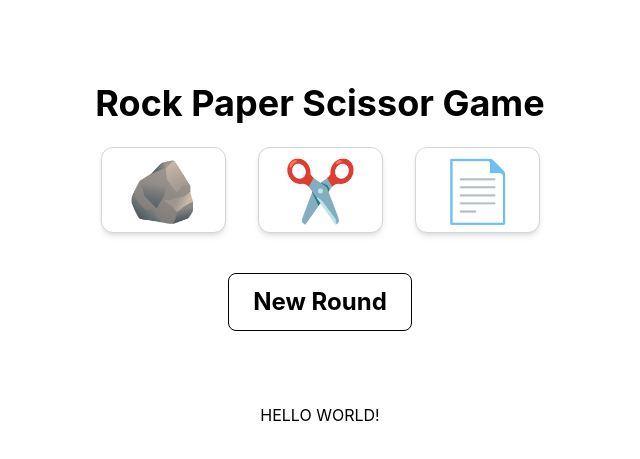
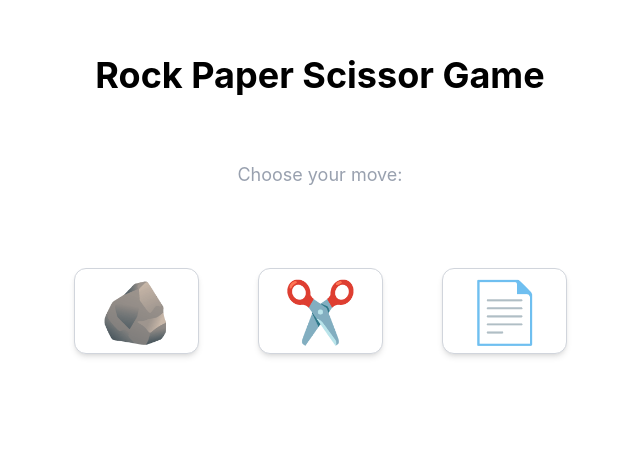
Before and after one commit to MarvinTran23/rock-paper-scissors, a React (Vite) app in the folder frontend/: page / in a window 1280 px wide. Shown: the part 145-604 px from the top of the page, without its empty margins (320-960 px from the left). Built offline with nearby package versions, Linux system fonts and the light colour scheme.

Commit message:
enhance game result display logic

```diff
--- a/frontend/src/App.tsx
+++ b/frontend/src/App.tsx
@@ -9,6 +9,8 @@ function App() {
   const [roundKey, setRoundKey] = useState(0);
   const [gameResult, setGameResult] = useState<any>(null);
 
+  let API_URL: string = `http://localhost:8080/api/play?choice=${picked}`;
+
   const isFinished = finalPick !== null;
 
   const onFinish = async () => {
@@ -17,7 +19,7 @@ function App() {
 
     try {
       const response = await fetch(
-        `http://localhost:8080/api/play?choice=${picked}`,
+        API_URL,
         {
           method: "GET",
         }
@@ -28,18 +30,18 @@ function App() {
       console.log("Backend response: ", data);
 
     } catch (error) {
-      console.log("Error calling backend: ", error);
+      console.log(error);
     }
 
-    console.log(`Zeit ist um! Picked: ${picked}`);
+    console.log(`Time is over! Picked: ${picked}`);
   }
 
-  const handlePick = (value: string) => {
+  const handlePick = (value: string): void => {
     setPicked(value);
     setIsRunning(true);
   };
 
-  const getResultText = () => {
+  const getResultText = (): string => {
     switch (gameResult?.result) {
       case "WIN":
         return "You Win!";
@@ -53,66 +55,109 @@ function App() {
   };
 
   return (
-    <div className="w-screen h-screen flex flex-col items-center justify-center gap-6">
+    <div className="
+      w-screen min-h-screen
+      flex flex-col items-center gap-6
+
+      justify-start
+      pt-10
+
+      sm:justify-center sm:pt-0
+    ">
       <h1 className="text-4xl font-bold text-black">
         Rock Paper Scissor Game
       </h1>
 
-      <div>
-        <ActionButton
-          text="🪨"
-          onClick={() => handlePick("rock")}
-          disabled={isFinished}
-        />
+      {/* Countdown */}
+      <div className="h-28 flex flex-col items-center justify-center text-center">
 
-        <ActionButton
-          text="✂️"
-          onClick={() => handlePick("scissor")}
-          disabled={isFinished}
-        />
-
-        <ActionButton
-          text="📄"
-          onClick={() => handlePick("paper")}
-          disabled={isFinished}
-        />
-      </div>
-
-      <div className={picked !== null ? "block" : "hidden"}>
+        {isRunning && !gameResult && (
           <Countdown
             key={roundKey}
             running={isRunning}
             seconds={3}
             onFinish={onFinish}
           />
+        )}
+
+        {!isRunning && gameResult && (
+          <div className="flex flex-col gap-1">
+            <h2 className="text-3xl font-bold">
+              {getResultText()}
+            </h2>
+
+            <div className="text-sm text-gray-500">
+              {gameResult.computer === "rock" && "Computer chose: 🪨"}
+              {gameResult.computer === "scissor" && "Computer chose: ✂️"}
+              {gameResult.computer === "paper" && "Computer chose: 📄"}
+              {!gameResult.computer && "❓"}
+            </div>
+          </div>
+        )}
+
+        {!isRunning && !gameResult && (
+          <div className="text-lg text-gray-400">
+            Choose your move:
+          </div>
+        )}
 
       </div>
+
+
+
+      {/* Actionbuttons */}
+      <div className="flex justify-center gap-10">
+        <div className="w-36 h-28 flex items-center justify-center">
+          <ActionButton
+            text="🪨"
+            onClick={() => handlePick("rock")}
+            disabled={isFinished}
+            selected={picked === "rock"}
+          />
+        </div>
+
+        <div className="w-36 h-28 flex items-center justify-center">
+          <ActionButton
+            text="✂️"
+            onClick={() => handlePick("scissor")}
+            disabled={isFinished}
+            selected={picked === "scissor"}
+          />
+        </div>
+
+        <div className="w-36 h-28 flex items-center justify-center">
+          <ActionButton
+            text="📄"
+            onClick={() => handlePick("paper")}
+            disabled={isFinished}
+            selected={picked === "paper"}
+          />
+        </div>
+      </div>
+
+      <div className="h-16 flex items-center justify-center">
+        {isFinished && (
           <button
             className="
-            px-6 py-3 mt-4
+        px-6 py-3
         text-2xl font-bold
         border rounded-lg
         hover:bg-black hover:text-white
-            transition
+        transition-all duration-150
+        active:translate-y-1 active:shadow-sm
       "
             onClick={() => {
               setRoundKey(prev => prev + 1);
               setFinalPick(null);
               setPicked(null);
               setIsRunning(false);
+              setGameResult(null);
             }}
           >
             New Round
           </button>
-
-      <h2>{finalPick !== null ? finalPick : picked}</h2>
-
-      <h2 className="text-2xl font-bold">
-        {getResultText()}
-      </h2>
-
-      <h2>HELLO WORLD!</h2>
-
+        )}
+      </div>
     </div>
   )
 }
```
Lines whose indentation alone changed are shown as unchanged.
